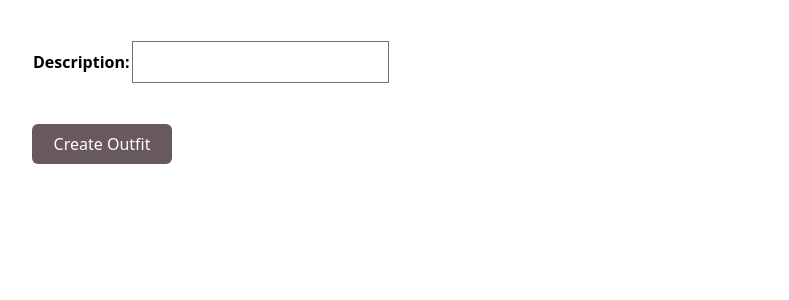
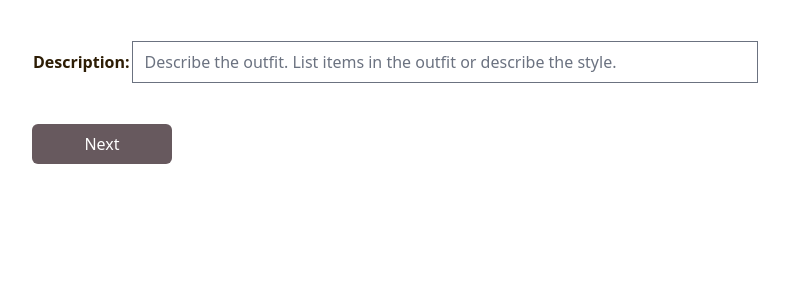
Before and after one commit to laurencmendoza/my-closet-tracker, a Django app: page /outfits/new in a window 1280 px wide. Shown: the part 64-364 px from the top of the page, without its empty margins (8-797 px from the left). Run offline with Django 4.2, Linux system fonts and the light colour scheme; the visitor is signed in with stand-in values (Sample User, id 1); style sheets or scripts are compiled from the project's sources; some libraries are stand-ins or nearby versions.

Commit message:
add placeholders for all forms

```diff
--- a/main_app/models.py
+++ b/main_app/models.py
@@ -32,10 +32,10 @@ class ClothingItem(models.Model):
     description= models.CharField(max_length=100)
     category= models.CharField(max_length=1, choices=CATEGORIES, default=CATEGORIES[0][0])
     colors=models.ManyToManyField(Color)
-    date_acquired= models.DateField()
-    place_purchased= models.CharField(max_length=100)
-    price= models.DecimalField(decimal_places=2, max_digits=10)
-    size= models.CharField(max_length=4)
+    date_acquired= models.DateField(blank=True, null=True)
+    place_purchased= models.CharField(max_length=100, blank=True, null=True)
+    price= models.DecimalField(decimal_places=2, max_digits=10, blank=True, null=True)
+    size= models.CharField(max_length=4, blank=True, null=True)
     tags=models.ManyToManyField(Tag)
     user=models.ForeignKey(User, on_delete=models.CASCADE)
 
--- a/main_app/templates/clothing_item_detail.html
+++ b/main_app/templates/clothing_item_detail.html
@@ -29,7 +29,7 @@
         <div class="flex flex-col gap-3 p-6 border-brownwhite border-l-[1px] rounded-r-md w-[540px]">
             <h1 class="text-3xl font-semibold text-darkbrown mb-8">{{ clothingitem.description }}</h1>
             <p class="text-lg text-brown"><span class="font-semibold">Category:</span> {{ clothingitem.get_category_display }}</p>
-            <p class="text-lg text-brown"><span class="font-semibold">Place purchased</span> {{ clothingitem.place_purchased }}</p>
+            <p class="text-lg text-brown"><span class="font-semibold">Place purchased:</span> {{ clothingitem.place_purchased }}</p>
             <p class="text-lg text-brown"><span class="font-semibold">Price:</span> {{ clothingitem.price }}</p>
             <p class="text-lg text-brown"><span class="font-semibold">Size:</span> {{ clothingitem.size }}</p>
             <div class="text-lg text-brown">
--- a/main_app/templates/main_app/clothingitem_form.html
+++ b/main_app/templates/main_app/clothingitem_form.html
@@ -2,7 +2,7 @@
 
 {% block content %}
   <!-- Leaving the action empty makes the form post to the same url used to display it -->
-  <form class="m-10" action="" method="POST">
+  <form class="m-10 text-darkbrown" action="" method="POST">
     <!-- Django requires the following for security purposes -->
     {% csrf_token %}
     <table>
--- a/main_app/templates/main_app/date_form.html
+++ b/main_app/templates/main_app/date_form.html
@@ -2,7 +2,7 @@
 
 {% block content %}
 <!-- Leaving the action empty makes the form post to the same url used to display it -->
-<form class="m-10" action="" method="POST">
+<form class="m-10 text-darkbrown" action="" method="POST">
     <!-- Django requires the following for security purposes -->
     {% csrf_token %}
     <table>
--- a/main_app/templates/main_app/outfit_form.html
+++ b/main_app/templates/main_app/outfit_form.html
@@ -2,7 +2,7 @@
 
 {% block content %}
   <!-- Leaving the action empty makes the form post to the same url used to display it -->
-  <form class="m-10" action="" method="POST">
+  <form class="m-10 text-darkbrown" action="" method="POST">
     <!-- Django requires the following for security purposes -->
     {% csrf_token %}
     <table>
@@ -12,7 +12,7 @@
     {% if object %}
     <input type="submit" value="Update" class="bg-brown mt-10 hover:bg-darkbrown text-white w-[100px] h-[40px] rounded-md">
     {% else %}
-    <input type="submit" value="Create Outfit" class="bg-brown mt-10 hover:bg-darkbrown text-white w-[140px] h-[40px] rounded-md">
+    <input type="submit" value="Next" class="bg-brown mt-10 hover:bg-darkbrown text-white w-[140px] h-[40px] rounded-md">
     {% endif %}
   </form>
 {% endblock %}
--- a/main_app/views.py
+++ b/main_app/views.py
@@ -59,6 +59,15 @@ class ClothingItemCreate(LoginRequiredMixin, CreateView):
   model= ClothingItem
   fields = ['description', 'category', 'date_acquired', 'place_purchased', 'price', 'size']
 
+  def get_form(self, form_class=None):
+    form = super(ClothingItemCreate, self).get_form(form_class)
+    form.fields['description'].widget = forms.TextInput(attrs={'placeholder': 'Describe the item of clothing. Use key details like the type of item and pattern.', 'size':'70'})
+    form.fields['date_acquired'].widget = forms.TextInput(attrs={'placeholder': 'Optional'})
+    form.fields['place_purchased'].widget = forms.TextInput(attrs={'placeholder': 'Optional'})
+    form.fields['price'].widget = forms.TextInput(attrs={'placeholder': 'Optional'})
+    form.fields['size'].widget = forms.TextInput(attrs={'placeholder': 'Optional'})
+    return form
+
   def form_valid(self, form):
     form.instance.user = self.request.user
     return super().form_valid(form)
@@ -92,7 +101,7 @@ class DateCreate(LoginRequiredMixin, CreateView):
 
   def get_form(self, form_class=None):
     form = super(DateCreate, self).get_form(form_class)
-    form.fields['description'].widget = forms.TextInput(attrs={'placeholder': 'What did you do today?'})
+    form.fields['description'].widget = forms.Textarea(attrs={'placeholder': 'What did you do today?', 'size':'40'})
     return form
 
   def form_valid(self, form):
@@ -141,6 +150,11 @@ class OutfitList(LoginRequiredMixin, ListView):
 class OutfitCreate(LoginRequiredMixin, CreateView):
   model = Outfit
   fields = ['description']
+
+  def get_form(self, form_class=None):
+    form = super(OutfitCreate, self).get_form(form_class)
+    form.fields['description'].widget = forms.TextInput(attrs={'placeholder': 'Describe the outfit. List items in the outfit or describe the style.', 'size':'60'})
+    return form
 
   def form_valid(self, form):
     form.instance.user = self.request.user
```
Also changed, not shown: main_app/migrations/0011_alter_clothingitem_date_acquired_and_more.py (added).
